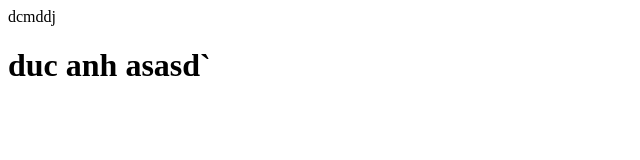
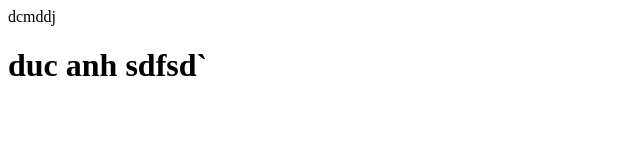
Before and after one commit to longhocgioicloud/git-tet, a plain HTML site: page index.html in a window 1280 px wide. Shown: the full height of the page, 0-640 px from the left. Drawn offline with Linux system fonts and the light colour scheme.

Commit message:
update2"

```diff
--- a/index.html
+++ b/index.html
@@ -27,6 +27,6 @@
     <nav>
         <a href="" class="logo"></a>
     </nav>
-    <h1>duc anh asasd`</h1>
+    <h1>duc anh sdfsd`</h1>
 </body>
 </html>
```
